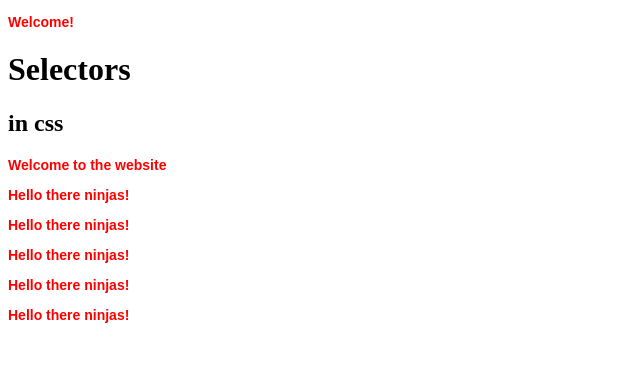
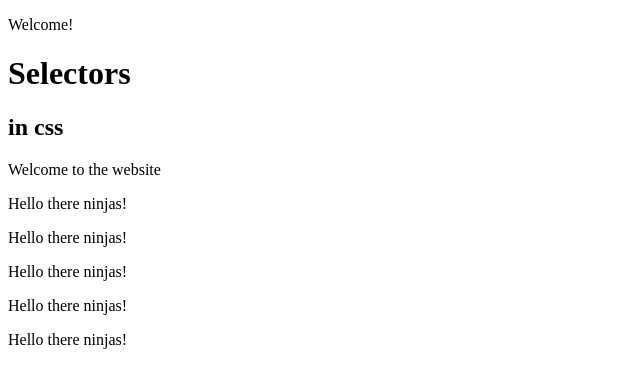
Before and after one commit to martyna-michno/CSS, a plain HTML site: page index.html in a window 1280 px wide. Shown: the whole page, without its empty margins (0-640 px from the left). Drawn offline with Linux system fonts and the light colour scheme.

Commit message:
Lesson 15

```diff
--- a/CSS/syntax.css
+++ b/CSS/syntax.css
@@ -1,9 +1,5 @@
-p, span, a, li{
-
-color: red;
-font-size: 14px;
-font-weight: bold;
-font-family: Arial;
+#sub-content p{
 
 
+    color: red;
 }
```
